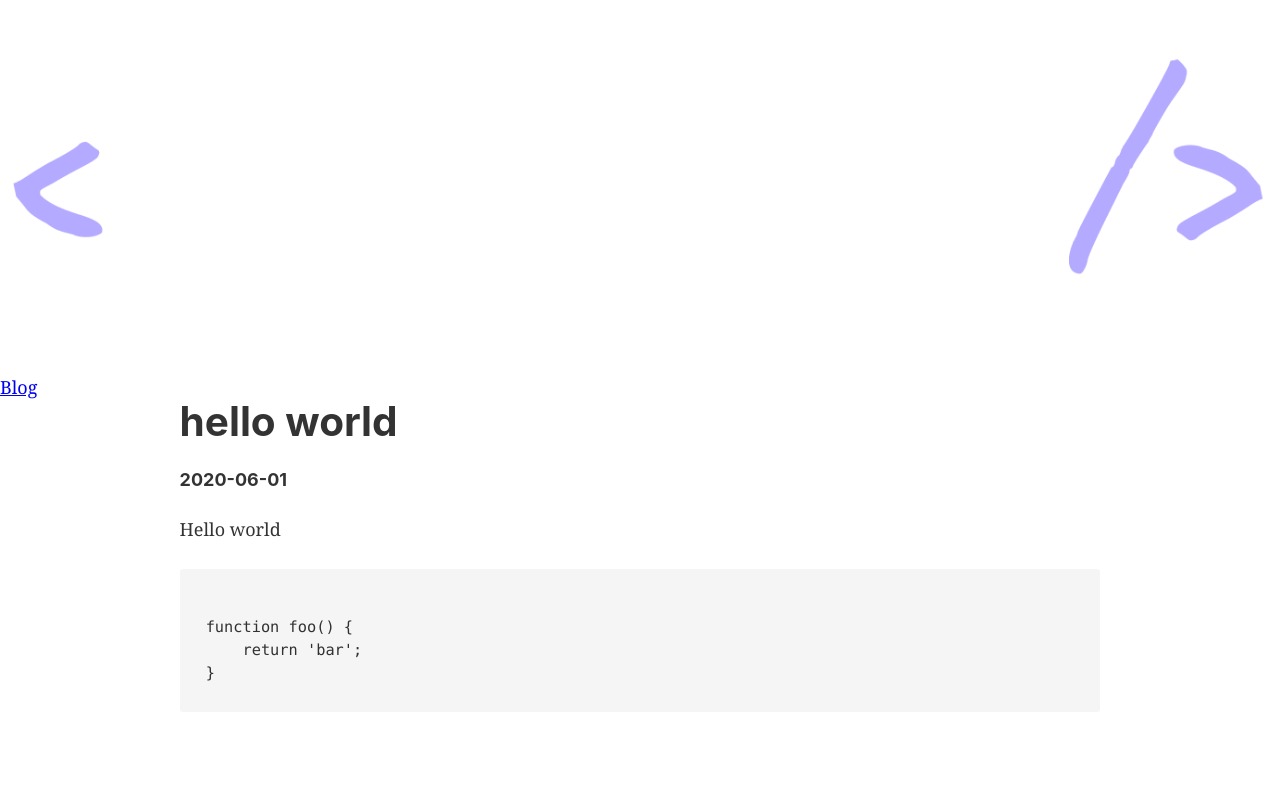
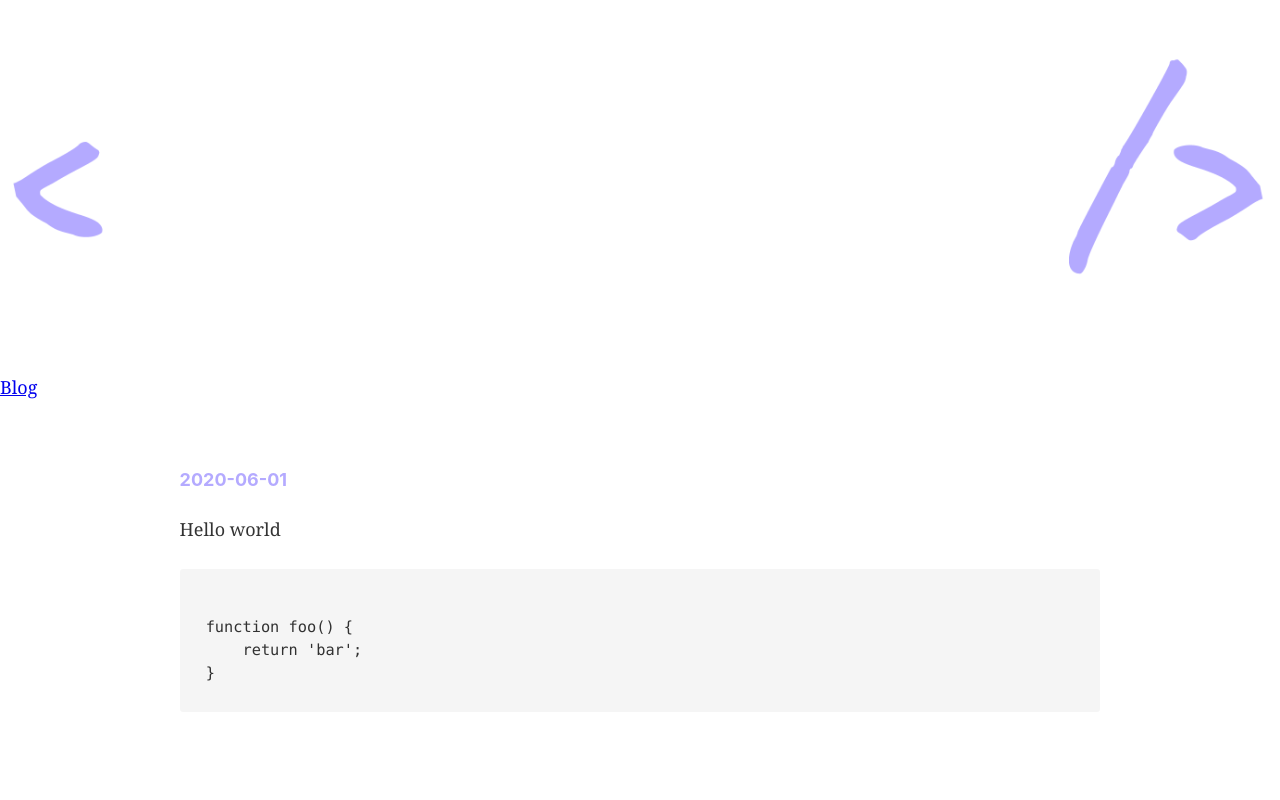
Before and after one commit to TaylURRE/taylurre.github.io, a Gatsby site: page /hello-world/ in a window 1280 px wide. Shown: the top 800 px of the page. Built offline with nearby package versions, Linux system fonts and the light colour scheme; Gatsby itself is replaced by a stand-in of ours.

Commit message:
[blog.js] style blog header color

```diff
--- a/src/templates/blog.js
+++ b/src/templates/blog.js
@@ -7,8 +7,8 @@ export default ({ data }) => {
  return (
      <Layout>
    <div>
-     <h1>{post.frontmatter.title}</h1>
-     <h4><span> {post.frontmatter.date}</span></h4>
+     <h1 style={{color: '#FFF'}}>{post.frontmatter.title}</h1>
+     <h4><span style={{color: '#B4AAFF'}}> {post.frontmatter.date}</span></h4>
      <div dangerouslySetInnerHTML = {{ __html: post.html }}/>
    </div>
    </Layout>
```
